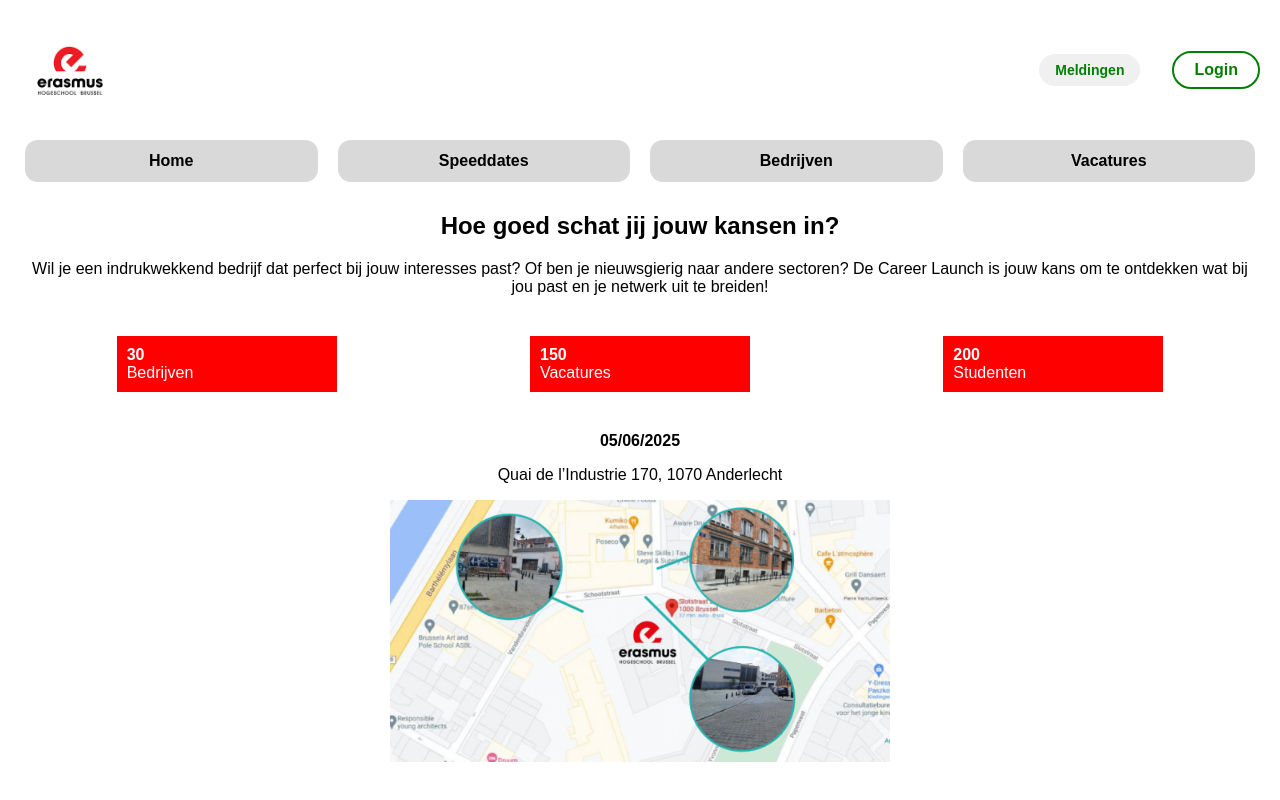
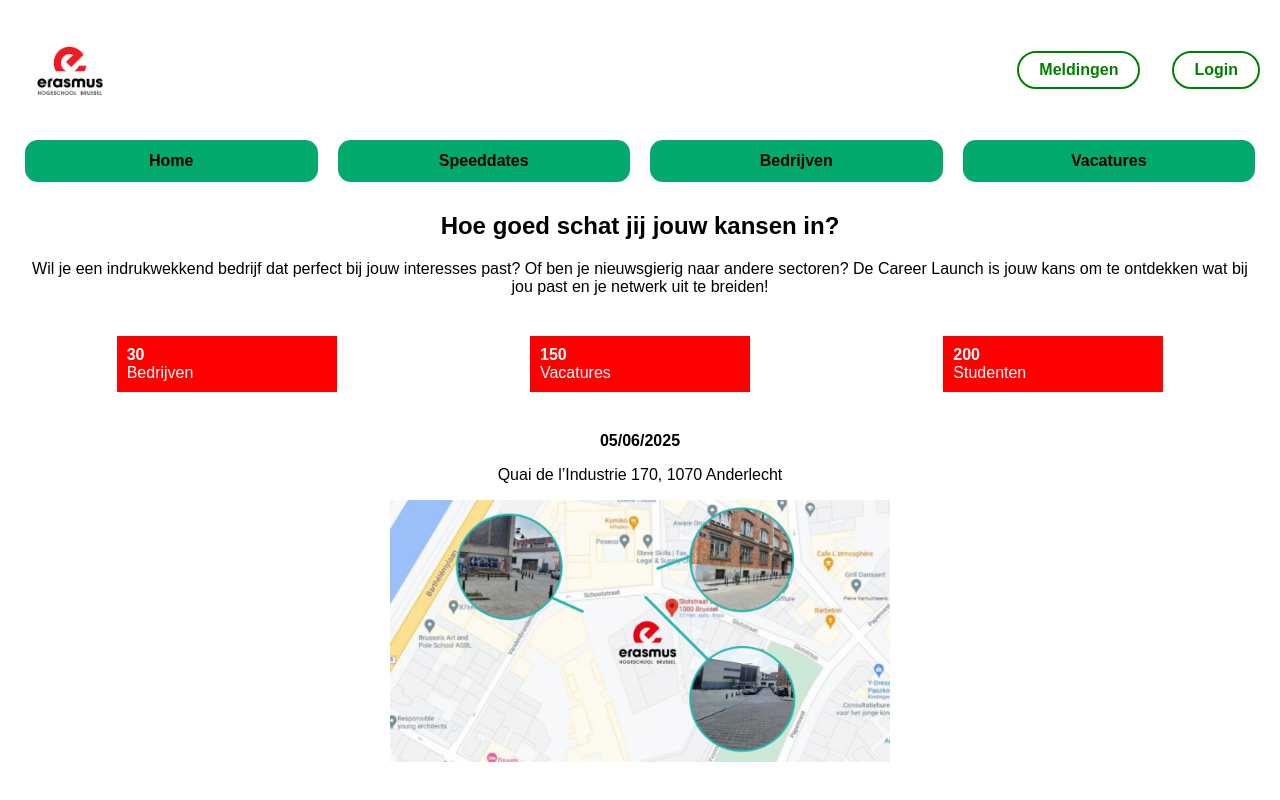
Before and after one commit to QuintenLauwers2005/Programming-Project, a React (Create React App) app in the folder Project-Code/Programming-project/frontend/: page / in a window 1280 px wide. Shown: the top 800 px of the page. Built offline with nearby package versions, Linux system fonts and the light colour scheme.

Commit message:
css aanpassen

```diff
--- a/Project-Code/Programming-project/frontend/src/Assets/VacatureLijst.css
+++ b/Project-Code/Programming-project/frontend/src/Assets/VacatureLijst.css
@@ -9,81 +9,6 @@
     padding: 40px;
     font-family: sans-serif;
     background-color: #fff;
-}
-
-.top-bar {
-  display: flex;
-  justify-content: space-between;
-  align-items: center;
-    display: flex;
-    justify-content: space-between;
-    align-items: center;
-    margin-bottom: 20px;
-}
-
-.login-btn {
-  border: 2px solid green;
-  padding: 5px 15px;
-  border-radius: 20px;
-  background-color: white;
-  color: green;
-  font-weight: bold;
-    border: 2px solid green;
-    padding: 8px 20px;
-    border-radius: 20px;
-    background-color: white;
-    color: green;
-    font-weight: bold;
-    font-size: 16px;
-}
-
-.notificatie-btn {
-  background-color: #f0f0f0;
-  padding: 5px 10px;
-  border: none;
-    background-color: #f0f0f0;
-    padding: 8px 16px;
-    border: none;
-    font-size: 14px;
-}
-
-.logo {
-  height: 32px;
-    height: 40px;
-}
-
-.nav-bar {
-  display: flex;
-  justify-content: space-between;
-  margin-top: 20px;
-    display: flex;
-    justify-content: space-between;
-    margin-top: 20px;
-    gap: 10px;
-}
-
-.nav-bar button {
-  flex: 1;
-  margin: 0 5px;
-  padding: 10px;
-  background-color: #d9d9d9;
-  border: none;
-  font-weight: bold;
-    flex: 1;
-    padding: 12px;
-    background-color: #d9d9d9;
-    border: none;
-    font-weight: bold;
-    font-size: 16px;
-}
-
-.title {
-  text-align: center;
-  font-size: 20px;
-  margin: 30px 0 10px;
-    text-align: center;
-    font-size: 28px;
-    margin: 40px 0 20px;
 }
 
 .filter-btn {
@@ -116,8 +41,6 @@
     border-radius: 10px;
     align-items: center;
 }
-
-
 
 .vacature-info {
   flex: 1;
--- a/Project-Code/Programming-project/frontend/src/Components/Navbar.css
+++ b/Project-Code/Programming-project/frontend/src/Components/Navbar.css
@@ -83,7 +83,6 @@
   font-weight: bold;
     flex: 1;
     padding: 12px;
-    background-color: #d9d9d9;
     border: none;
     font-weight: bold;
     font-size: 16px;
@@ -95,7 +94,10 @@
 
 }
 
-
+.NavBar-kleur
+{
+  background-color: #124230;
+}
 
 .title {
   text-align: center;
--- a/Project-Code/Programming-project/frontend/src/Components/Navbar.jsx
+++ b/Project-Code/Programming-project/frontend/src/Components/Navbar.jsx
@@ -60,10 +60,10 @@ const handleClickOutside = (event) => {
       </div>
 
       <div className="nav-bar">
-        <button onClick={() => navigate('/')}>Home</button>
-        <button onClick={() => navigate('/Agenda')}>Speeddates</button>
-        <button onClick={() => navigate('/BedrijvenLijst')}>Bedrijven</button>
-        <button onClick={() => navigate('/Vacaturelijst')}>Vacatures</button>
+        <button className='NavBar-kleur' onClick={() => navigate('/')}>Home</button>
+        <button className='NavBar-kleur' onClick={() => navigate('/Agenda')}>Speeddates</button>
+        <button className='NavBar-kleur' onClick={() => navigate('/BedrijvenLijst')}>Bedrijven</button>
+        <button className='NavBar-kleur' onClick={() => navigate('/Vacaturelijst')}>Vacatures</button>
       </div>
       </div>
     );
```
